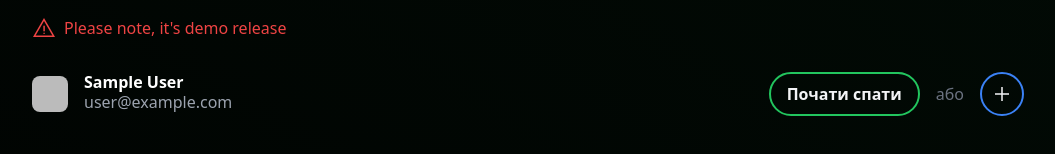
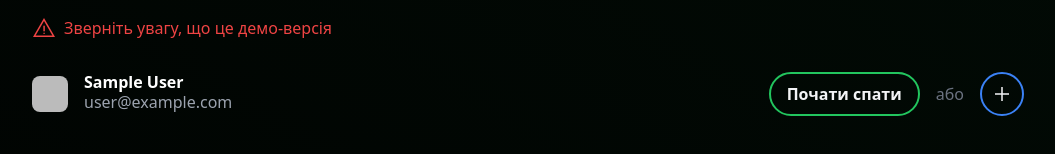
Before and after one commit to enheit/my-sleep-history, a React (Create React App) app: page / in a window 1280 px wide. Shown: the top 154 px of the page, without its empty margins (112-1167 px from the left). Built offline with nearby package versions, Linux system fonts and the light colour scheme; no server answers; sample sign-in values are in the browser's storage.

Commit message:
Translate header warning + browser history

```diff
--- a/src/i18n/localization/en/translation.json
+++ b/src/i18n/localization/en/translation.json
@@ -14,6 +14,9 @@
         "h": "h",
         "min": "min",
         "sec": "sec"
+    },
+    "layout": {
+        "please_note": "Please note, it's demo release"
     },
     "welcome": {
         "my_sleep_history": "My sleep history",
--- a/src/i18n/localization/uk/translation.json
+++ b/src/i18n/localization/uk/translation.json
@@ -14,6 +14,9 @@
         "h": "год",
         "min": "хв",
         "sec": "сек"
+    },
+    "layout": {
+        "please_note": "Зверніть увагу, що це демо-версія"
     },
     "welcome": {
         "my_sleep_history": "Моя історія сну",
--- a/src/layout/main-layout.tsx
+++ b/src/layout/main-layout.tsx
@@ -1,8 +1,11 @@
+import { useTranslation } from "react-i18next";
 import { Outlet } from "react-router-dom";
 import { Footer } from "./footer/footer";
 import { Header } from "./header/header";
 
 export function MainLayout () {
+    const { t } = useTranslation();
+
     return (
         <div className="max-w-screen-lg mx-auto min-h-full grid grid-rows-[auto_auto_1fr_auto]">
             <div className="flex gap-2 text-red-500 p-4">
@@ -10,7 +13,7 @@ export function MainLayout () {
                     warning
                 </span>
 
-                Please note, it's demo release
+                {t('layout.please_note')}
             </div>
 
             <Header />
--- a/src/router/router.config.tsx
+++ b/src/router/router.config.tsx
@@ -1,4 +1,4 @@
-import { createHashRouter } from "react-router-dom";
+import { createBrowserRouter } from "react-router-dom";
 import { MainLayout } from "../layout/main-layout";
 import { Home } from "../routes/home/home";
 import { NotFound } from "../routes/not-found/not-found";
@@ -6,7 +6,7 @@ import { Welcome } from "../routes/welcome/welcome";
 import { PrivateRoute } from "./private-route";
 import { PublicOnlyRoute } from "./public-only-route";
 
-export const router = createHashRouter([
+export const router = createBrowserRouter([
     {
         path: "/",
         element: <MainLayout />,
```
